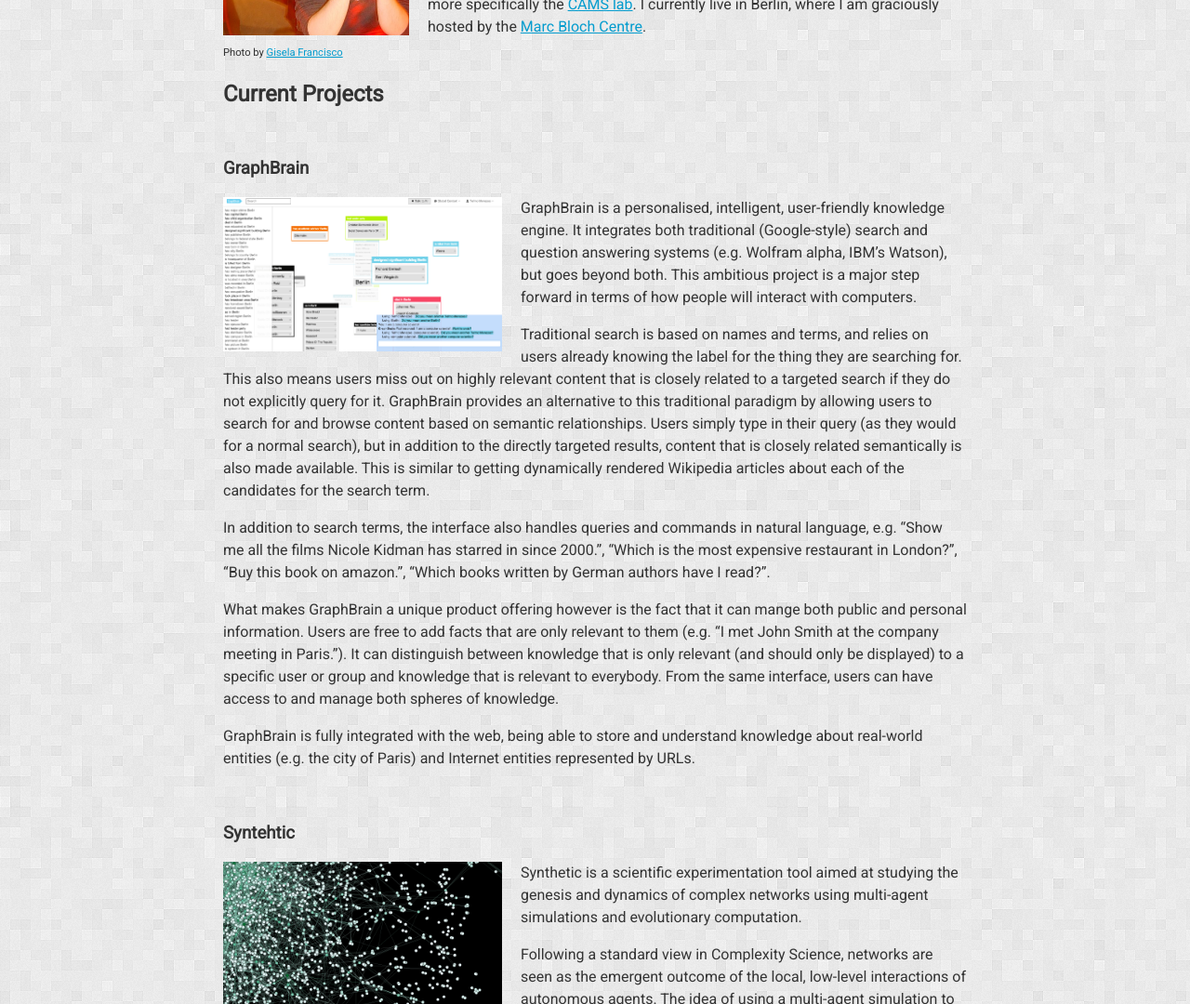
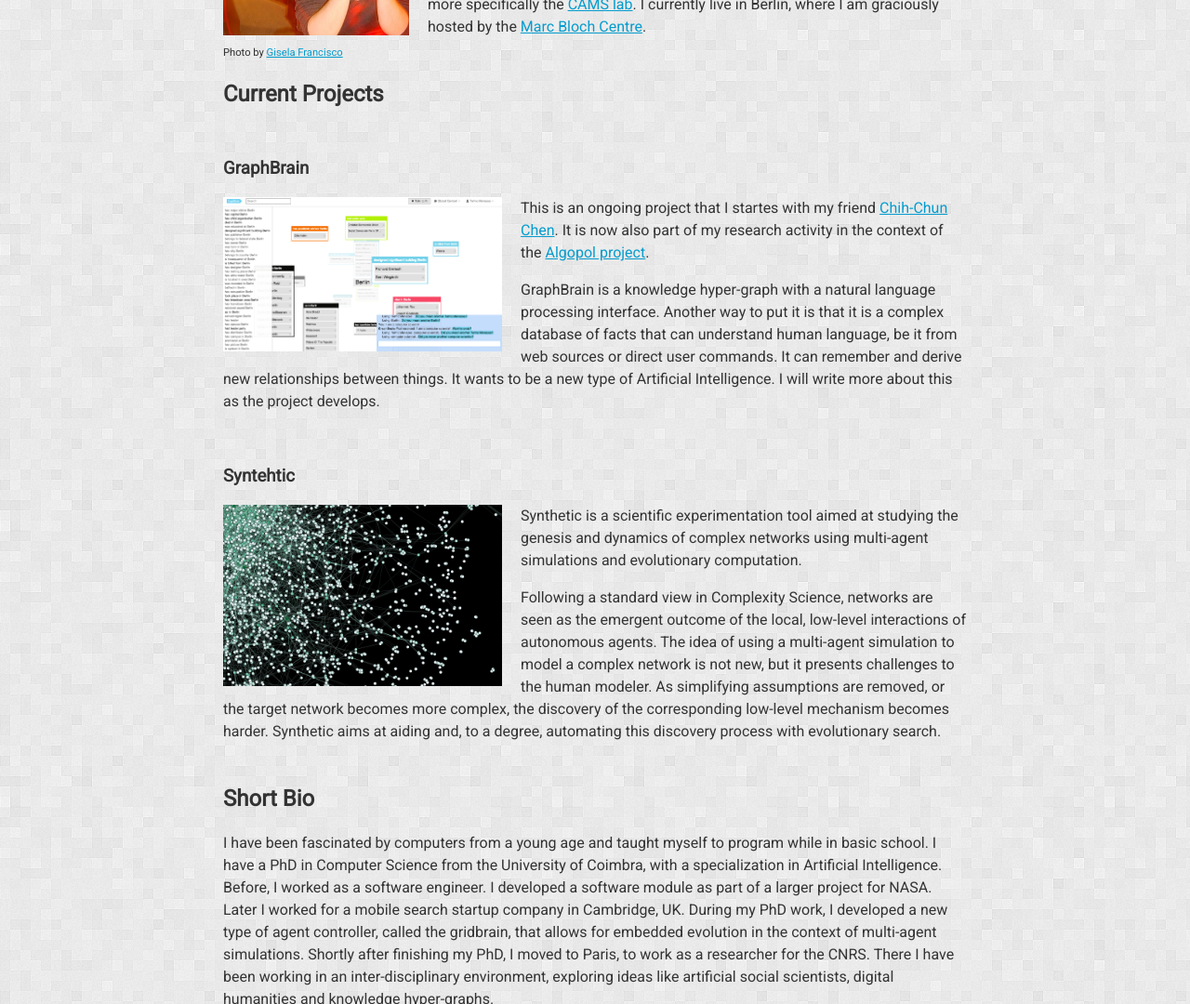
Before and after one commit to telmomenezes/telmomenezes.github.io, a Jekyll site: the page built from index.md, in a window 1280 px wide and 1400 px high. Shown: the part 320-1400 px from the top of the window at 93% size. Built offline with Jekyll 4.4.1, drawn with Linux system fonts in a browser that asks for light colours; Markdown is read by kramdown in place of the engine named in the settings.

Commit message:
graphbrain text revised

```diff
--- a/_includes/graphbrain.md
+++ b/_includes/graphbrain.md
@@ -1,11 +1,5 @@
 <img src="{{ site.baseurl }}images/graphbrain.png" width="300px" align="left" style="margin-right:20px"/>
 
-GraphBrain is a personalised, intelligent, user-friendly knowledge engine. It integrates both traditional (Google-style) search and question answering systems (e.g. Wolfram alpha, IBM's Watson), but goes beyond both. This ambitious project is a major step forward in terms of how people will interact with computers.
+This is an ongoing project that I startes with my friend [Chih-Chun Chen](http://abmcet.net/). It is now also part of my research activity in the context of the [Algopol project](http://algopol.fr/).
 
-Traditional search is based on names and terms, and relies on users already knowing the label for the thing they are searching for. This also means users miss out on highly relevant content that is closely related to a targeted search if they do not explicitly query for it. GraphBrain provides an alternative to this traditional paradigm by allowing users to search for and browse content based on semantic relationships. Users simply type in their query (as they would for a normal search), but in addition to the directly targeted results, content that is closely related semantically is also made available. This is similar to getting dynamically rendered Wikipedia articles about each of the candidates for the search term.
-
-In addition to search terms, the interface also handles queries and commands in natural language, e.g. “Show me all the films Nicole Kidman has starred in since 2000.”, “Which is the most expensive restaurant in London?”, “Buy this book on amazon.”, "Which books written by German authors have I read?".
-
-What makes GraphBrain a unique product offering however is the fact that it can mange both public and personal information. Users are free to add facts that are only relevant to them (e.g. "I met John Smith at the company meeting in Paris."). It can distinguish between knowledge that is only relevant (and should only be displayed) to a specific user or group and knowledge that is relevant to everybody. From the same interface, users can have access to and manage both spheres of knowledge.
-
-GraphBrain is fully integrated with the web, being able to store and understand knowledge about real-world entities (e.g. the city of Paris) and Internet entities represented by URLs.
+GraphBrain is a knowledge hyper-graph with a natural language processing interface. Another way to put it is that it is a complex database of facts that can understand human language, be it from web sources or direct user commands. It can remember and derive new relationships between things. It wants to be a new type of Artificial Intelligence. I will write more about this as the project develops.
```
